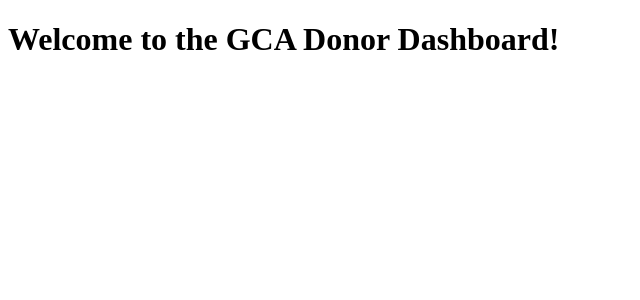
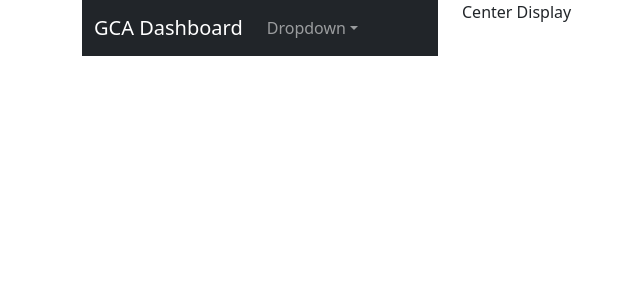
Before and after one commit to veggiepilot/gca-donor-dashboard-react-app, a React (Create React App) app in the folder client/: page / in a window 1280 px wide. Shown: the top 300 px of the page, without its empty margins (0-640 px from the left). Built offline with nearby package versions, Linux system fonts and the light colour scheme.

Commit message:
sidebard started

```diff
--- a/client/src/App.js
+++ b/client/src/App.js
@@ -1,10 +1,22 @@
-import './App.css';
+import "./App.css";
+import Container from "react-bootstrap/Container";
+import Row from "react-bootstrap/Row";
+import Col from "react-bootstrap/Col";
+import Nav from 'react-bootstrap/Nav'
+import Navbar from 'react-bootstrap/Navbar'
+import NavDropdown from 'react-bootstrap/NavDropdown'
+import Sidebar from "./components/sidebar";
 
 function App() {
   return (
-    <div>
-      <h1>Welcome to the GCA Donor Dashboard!</h1>
-    </div>
+    <Container>
+      <Row>
+        <Col sm={4}>
+          <Sidebar />
+        </Col>
+        <Col sm={8}>Center Display</Col>
+      </Row>
+    </Container>
   );
 }
 
--- /dev/null
+++ b/client/src/components/sidebar.css
@@ -0,0 +1,4 @@
+.sidebar {
+    background-color: rgb(42, 40, 40);
+    height: 100%;
+  }
--- /dev/null
+++ b/client/src/components/sidebar.js
@@ -0,0 +1,39 @@
+import './sidebar.css'
+import Container from "react-bootstrap/Container"
+import Nav from 'react-bootstrap/Nav'
+import Navbar from 'react-bootstrap/Navbar'
+import NavDropdown from 'react-bootstrap/NavDropdown'
+
+const Sidebar = () => {
+  return (
+<Navbar variant="dark" bg="dark" expand="lg">
+            <Container fluid>
+              <Navbar.Brand href="#home">GCA Dashboard</Navbar.Brand>
+              <Navbar.Toggle aria-controls="navbar-dark-example" />
+              <Navbar.Collapse id="navbar-dark-example">
+                <Nav>
+                  <NavDropdown
+                    id="nav-dropdown-dark-example"
+                    title="Dropdown"
+                    menuVariant="dark"
+                  >
+                    <NavDropdown.Item href="#action/3.1">
+                      Student
+                    </NavDropdown.Item>
+                    <NavDropdown.Divider />
+                    <NavDropdown.Item href="#action/3.2">
+                      Donor
+                    </NavDropdown.Item>
+                    <NavDropdown.Divider />
+                    <NavDropdown.Item href="#action/3.3">
+                      Account
+                    </NavDropdown.Item>
+                  </NavDropdown>
+                </Nav>
+              </Navbar.Collapse>
+            </Container>
+          </Navbar>
+  )
+}
+
+export default Sidebar
--- a/client/src/index.js
+++ b/client/src/index.js
@@ -1,5 +1,6 @@
 import React from 'react';
 import ReactDOM from 'react-dom';
+import 'bootstrap/dist/css/bootstrap.min.css';
 import './index.css';
 import App from './App';
 
```
Also changed, not shown: 2 other files (tests, documents, lock files or other folders).
